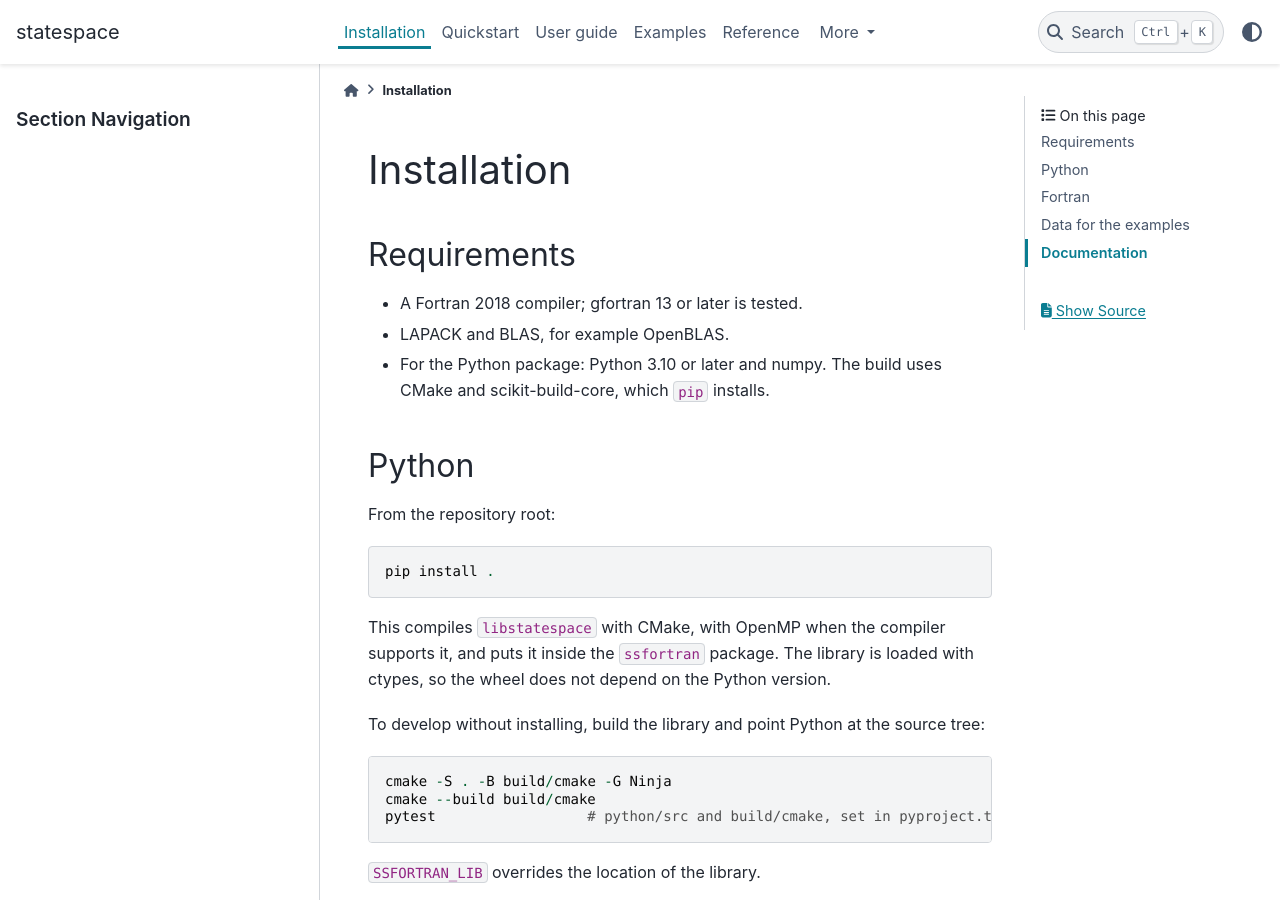
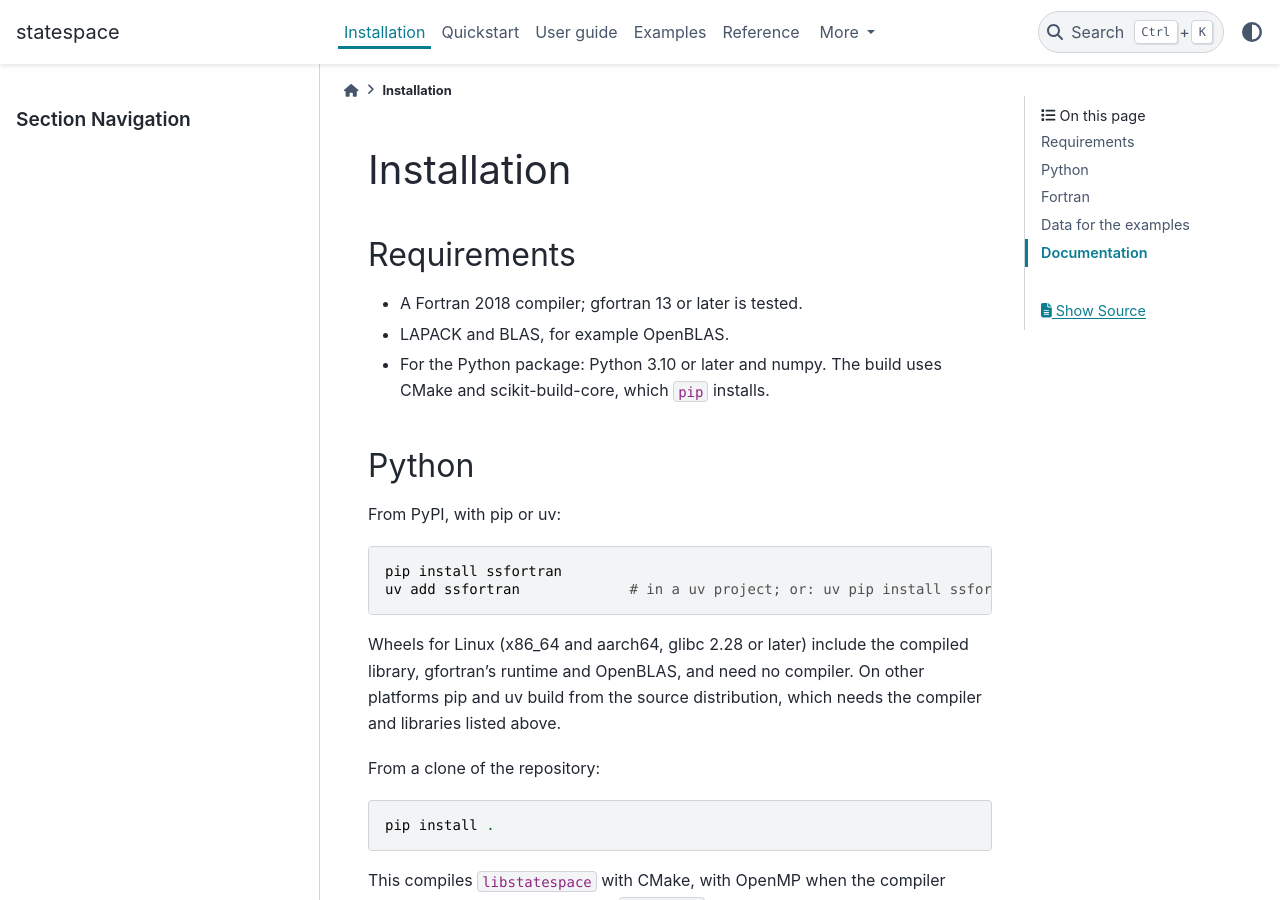
Before and after one commit to Zelpuz/statespace, a Sphinx documentation site: the page built from docs/install.rst, in a window 1280 px wide and 900 px high. Built offline with Sphinx 7.4.7 and the PyData theme 0.15.4, drawn with Linux system fonts in a browser that asks for light colours.

Commit message:
README and install docs: install from PyPI with pip or uv
Linux wheels need no compiler; other platforms build from the sdist.
Links in the README are absolute so they work on the PyPI page.

Co-Authored-By: Claude Opus 5.5 <noreply@anthropic.com>
Claude-Session: https://claude.ai/code/session_01KpE4wN57DS5MA5NqHoN2rM

```diff
--- a/docs/install.rst
+++ b/docs/install.rst
@@ -12,7 +12,17 @@ Requirements
 Python
 ------
 
-From the repository root::
+From PyPI, with pip or uv::
+
+   pip install ssfortran
+   uv add ssfortran             # in a uv project; or: uv pip install ssfortran
+
+Wheels for Linux (x86_64 and aarch64, glibc 2.28 or later) include the
+compiled library, gfortran's runtime and OpenBLAS, and need no compiler. On
+other platforms pip and uv build from the source distribution, which needs
+the compiler and libraries listed above.
+
+From a clone of the repository::
 
    pip install .
 
```
Also changed, not shown: README.md (+17 -12 lines).
